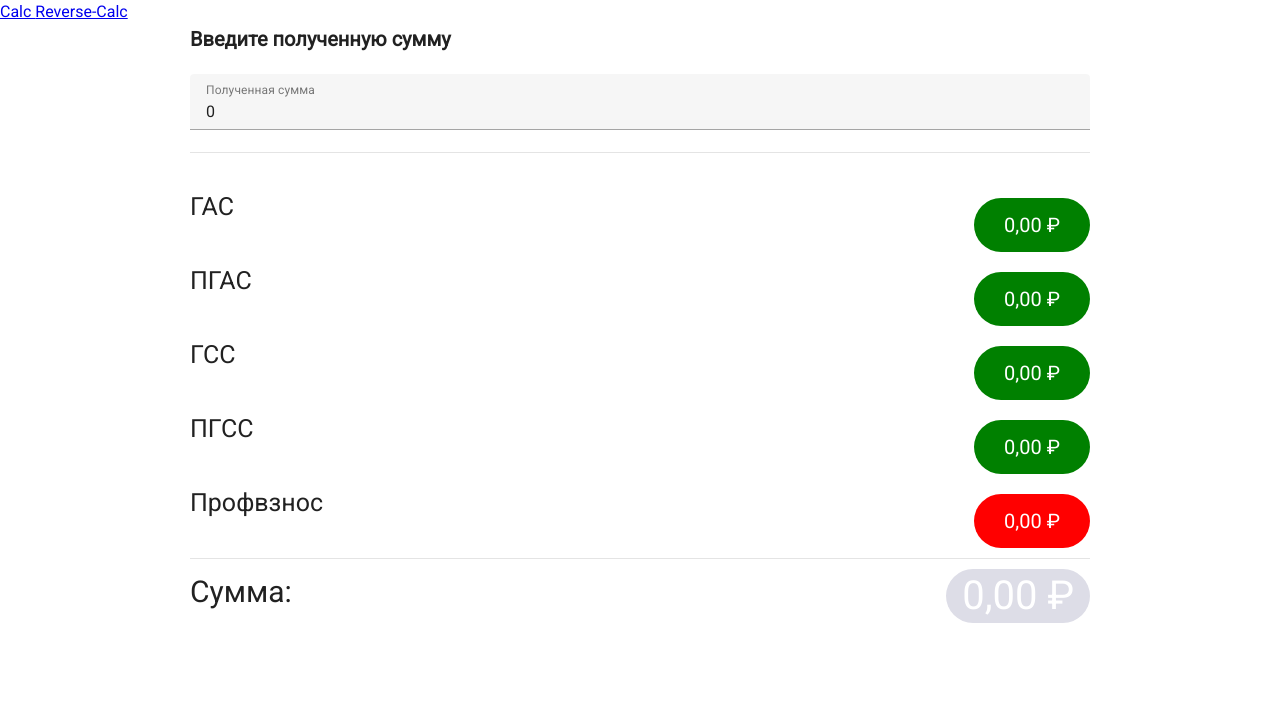
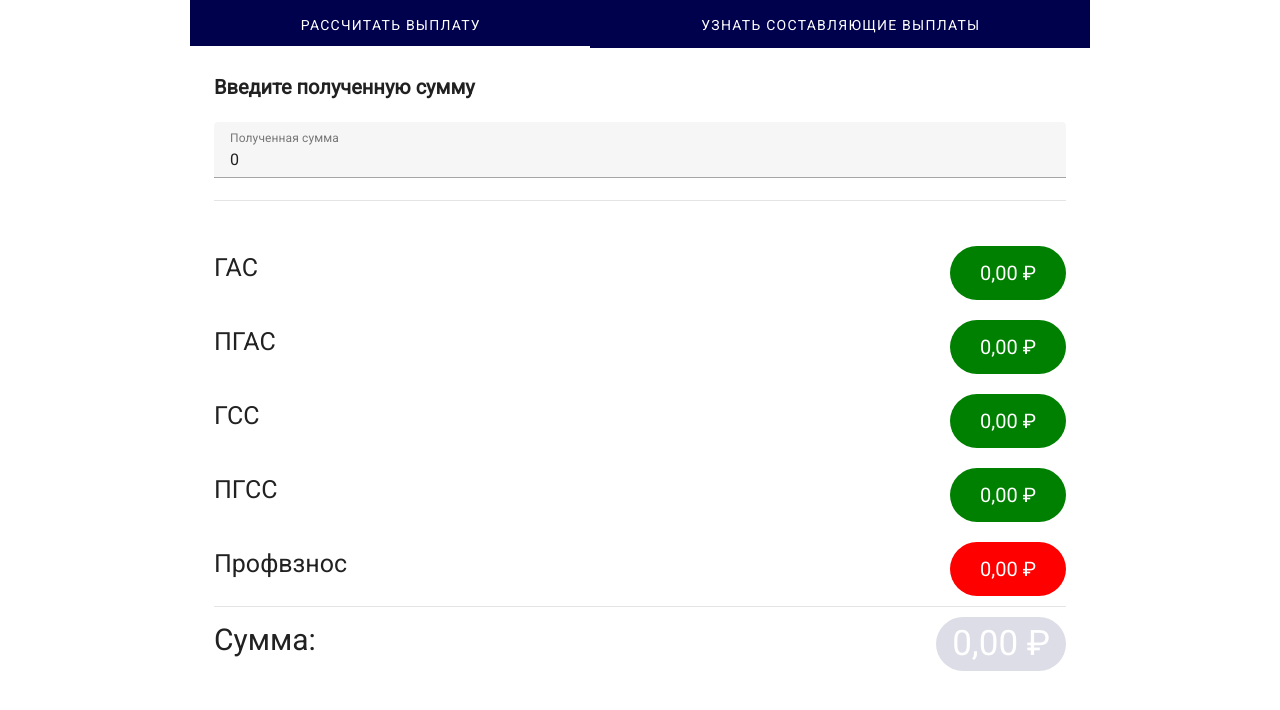
Before and after one commit to profcomff/calculator-ui, a Vue app: page /reverse-calc in a window 1280 px wide. Shown: the top 710 px of the page. Built offline with nearby package versions, Linux system fonts and the light colour scheme.

Commit message:
corrected format and made tabs

```diff
--- a/src/App.vue
+++ b/src/App.vue
@@ -2,11 +2,11 @@
 
 <template>
 	<v-app>
-		<nav>
-			<RouterLink to="/calc">Calc </RouterLink>
-			<RouterLink to="/reverse-calc">Reverse-Calc</RouterLink>
-		</nav>
 		<main class="main">
+			<v-tabs bg-color="rgb(0, 1, 76)" grow="true">
+				<v-tab value="one"> <RouterLink to="/calc">Рассчитать выплату</RouterLink> </v-tab>
+				<v-tab value="two"> <RouterLink to="/reverse-calc">Узнать составляющие выплаты</RouterLink> </v-tab>
+			</v-tabs>
 			<RouterView />
 		</main>
 	</v-app>
@@ -17,4 +17,11 @@
 	width: min(900px, 100%);
 	margin: 0 auto;
 }
+
+a {
+	outline: none;
+	text-decoration: none;
+	padding: 2px 1px 0;
+	color: white;
+}
 </style>
--- a/src/pages/ReverseCalc.vue
+++ b/src/pages/ReverseCalc.vue
@@ -127,7 +127,7 @@ const formattedStipend = (stipend: number): string => {
 			</IrdomSection>
 			<div>
 				<div class="d-flex justify-space-between">
-					<v-sheet class="pay">ГАС</v-sheet>
+					<div class="pay">ГАС</div>
 					<div id="gas" class="sum-plus">{{ formattedStipend(recount['gas']) }}</div>
 				</div>
 				<div class="d-flex justify-space-between">
@@ -159,7 +159,9 @@ const formattedStipend = (stipend: number): string => {
 <style scoped>
 .pay {
 	text-align: left;
+	vertical-align: bottom;
 	font-size: 25px;
+	margin: 13px 0px 10px 0px;
 }
 
 .sum-plus {
@@ -194,7 +196,7 @@ const formattedStipend = (stipend: number): string => {
 	height: 54px;
 	display: flex;
 	align-items: center;
-	font-size: 40px;
+	font-size: 35px;
 	background: rgb(221, 221, 231);
 	color: white;
 	border-radius: 999px;
@@ -218,4 +220,10 @@ const formattedStipend = (stipend: number): string => {
 	height: 100vh;
 	overflow: hidden;
 }
+
+.calc {
+	overflow-y: auto;
+	height: 100%;
+	padding: 24px 24px 112px;
+}
 </style>
--- a/src/router/index.ts
+++ b/src/router/index.ts
@@ -1,6 +1,7 @@
 import { RouteRecordRaw, createRouter, createWebHistory } from 'vue-router';
 
 const routes: RouteRecordRaw[] = [
+	{ path: '/', redirect: '/calc' },
 	{ path: '/calc', component: () => import('../pages/PageMain.vue') },
 	{ path: '/reverse-calc', component: () => import('../pages/ReverseCalc.vue')}
 ];
```
